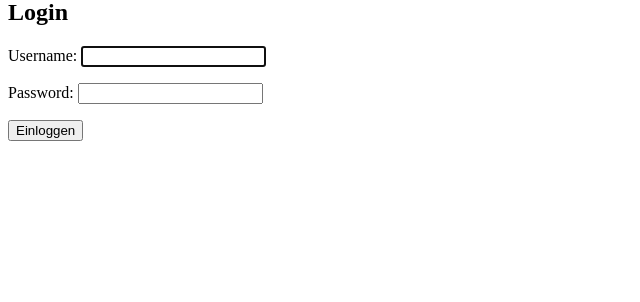
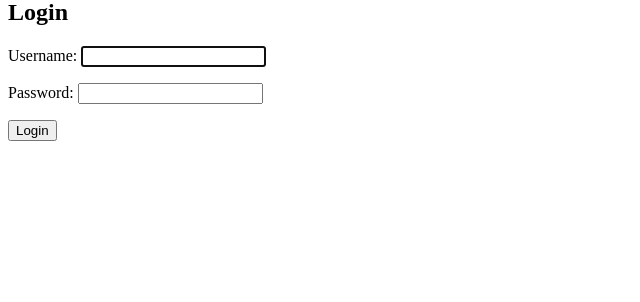
Before and after one commit to DevrimAsl/Project_StudyPlaner, a Django app: page /login/ in a window 1280 px wide. Shown: the part 129-431 px from the top of the page, without its empty margins (0-640 px from the left). Run offline with Django 5.2, Linux system fonts and the light colour scheme.

Commit message:
update login.html

```diff
--- a/mystudyplaner/basic/templates/login.html
+++ b/mystudyplaner/basic/templates/login.html
@@ -1,15 +1,12 @@
 {% extends 'base.html' %}
 
 {% block content %}
-
 <h2>Login</h2>
 
 <form method="post">
     {% csrf_token %}
-
     {{ form.as_p }}
-
-    <button type="submit">Einloggen</button>
+    <button type="submit">Login</button>
 </form>
 
 {% endblock %}
```
